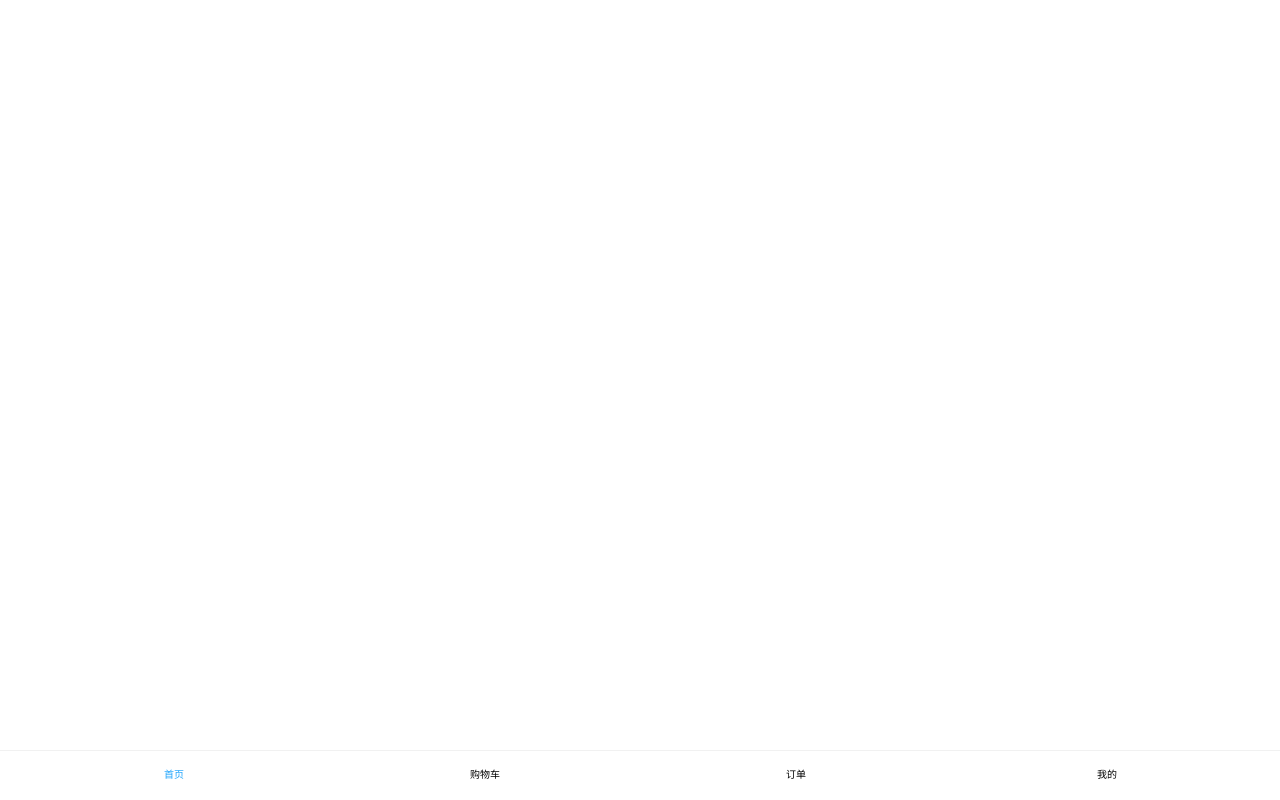
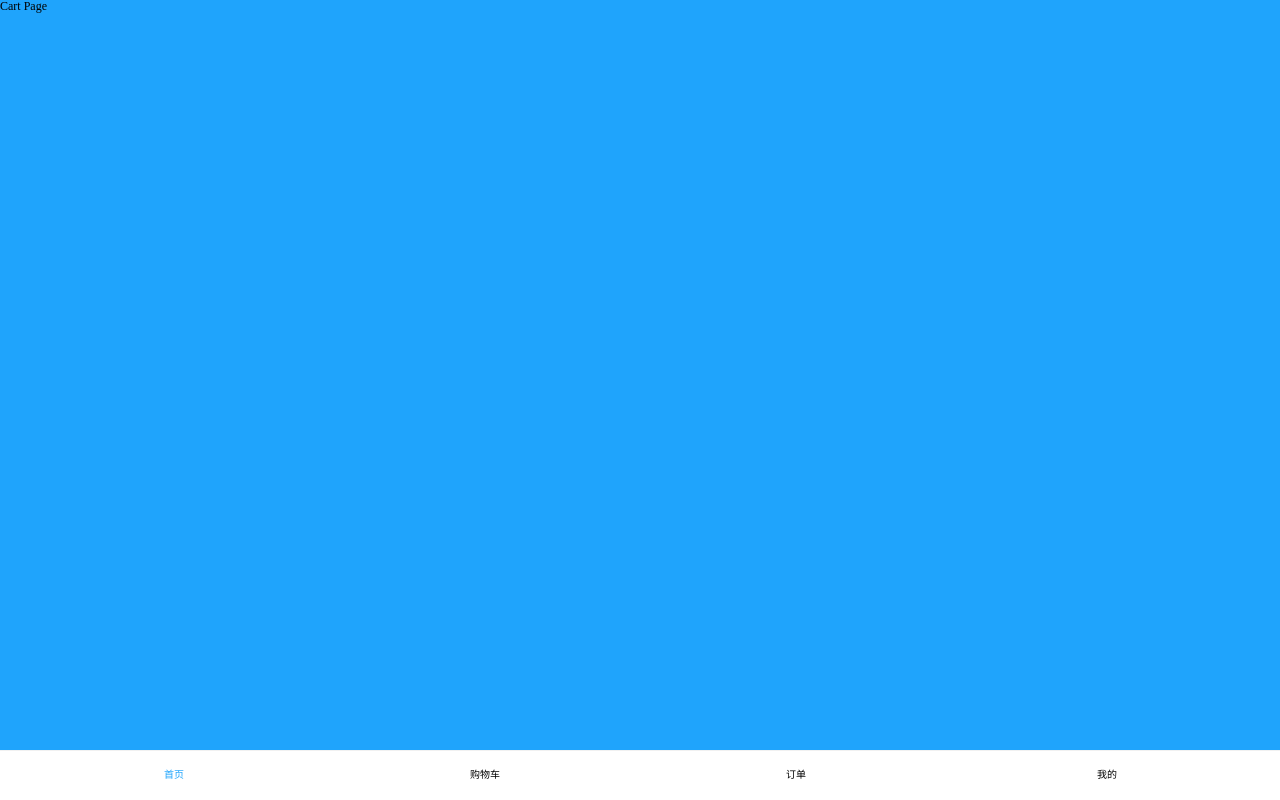
Before and after one commit to uuyawuya/vue3-jd, a Vue app: page /#/cart in a window 1280 px wide. Before the commit this address had no page. Built offline with nearby package versions, Linux system fonts and the light colour scheme; a small style sheet from the web is missing.

Commit message:
feat(docker): 处理页面跳转

```diff
--- a/src/App.vue
+++ b/src/App.vue
@@ -1,4 +1,8 @@
 <template>
+    <div class="content">
+        <router-view />
+    </div>
+
     <div class="docker">
         <!-- BEM CSS命名规范 -->
         <div
@@ -6,6 +10,7 @@
             v-for="(item, index) in dockerList"
             :key="item.iconName"
             :class="{'docker__item--active': index === 0}"
+            @click="switchTabs(item.path)"
         >
             <span
                 class="docker__item__icon iconfont"
@@ -17,21 +22,38 @@
 </template>
 
 <script>
+import { useRouter } from 'vue-router'
+
 export default {
     setup () {
         const dockerList = [
-            { iconName: 'icon-shouye', text: '首页' },
-            { iconName: 'icon-gouwuche', text: '购物车' },
-            { iconName: 'icon-wodedingdan', text: '订单' },
-            { iconName: 'icon-wodejuhuasuan', text: '我的' }
+            { iconName: 'icon-shouye', text: '首页', path: '/home' },
+            { iconName: 'icon-gouwuche', text: '购物车', path: '/cart' },
+            { iconName: 'icon-wodedingdan', text: '订单', path: '/order' },
+            { iconName: 'icon-wodejuhuasuan', text: '我的', path: '/user' }
         ]
 
-        return { dockerList }
+        const router = useRouter()
+        const switchTabs = (path) => {
+            router.push(path)
+        }
+
+        return { dockerList, switchTabs }
     }
 }
 </script>
 
-<style lang="scss">
+<style lang="scss" scoped>
+.content {
+    background-color: #1fa4fc;
+    position: absolute;
+    top: 0;
+    left: 0;
+    right: 0;
+    bottom: 0.5rem;
+    overflow: hidden;
+}
+
 .docker {
     display: flex;
     position: absolute;
--- a/src/router/index.js
+++ b/src/router/index.js
@@ -1,6 +1,29 @@
 import { createRouter, createWebHashHistory } from 'vue-router'
 
-const routes = []
+import { HomePage, CartPage, OrderPage, UserPage } from '@/views'
+
+const routes = [
+    {
+        path: '/',
+        redirect: '/home'
+    },
+    {
+        path: '/home',
+        component: HomePage
+    },
+    {
+        path: '/cart',
+        component: CartPage
+    },
+    {
+        path: '/order',
+        component: OrderPage
+    },
+    {
+        path: '/user',
+        component: UserPage
+    }
+]
 
 const router = createRouter({
     history: createWebHashHistory(),
--- /dev/null
+++ b/src/views/cart/CartPage.vue
@@ -0,0 +1,11 @@
+<template>
+    <div class='container'>Cart Page</div>
+</template>
+
+<script>
+export default {
+    name: 'CartPage'
+}
+</script>
+
+<style lang='scss' scoped></style>
--- /dev/null
+++ b/src/views/home/HomePage.vue
@@ -0,0 +1,11 @@
+<template>
+    <div class='container'>Home Page</div>
+</template>
+
+<script>
+export default {
+    name: 'HomePage'
+}
+</script>
+
+<style lang='scss' scoped></style>
--- /dev/null
+++ b/src/views/index.js
@@ -0,0 +1,4 @@
+export { default as HomePage } from './home/HomePage'
+export { default as CartPage } from './cart/CartPage'
+export { default as OrderPage } from './order/OrderPage'
+export { default as UserPage } from './user/UserPage'
--- /dev/null
+++ b/src/views/order/OrderPage.vue
@@ -0,0 +1,11 @@
+<template>
+    <div class='container'>OrderPage</div>
+</template>
+
+<script>
+export default {
+    name: 'OrderPage'
+}
+</script>
+
+<style lang='scss' scoped></style>
--- /dev/null
+++ b/src/views/user/UserPage.vue
@@ -0,0 +1,11 @@
+<template>
+    <div class='container'>UserPage</div>
+</template>
+
+<script>
+export default {
+    name: 'UserPage'
+}
+</script>
+
+<style lang='scss' scoped></style>
```
